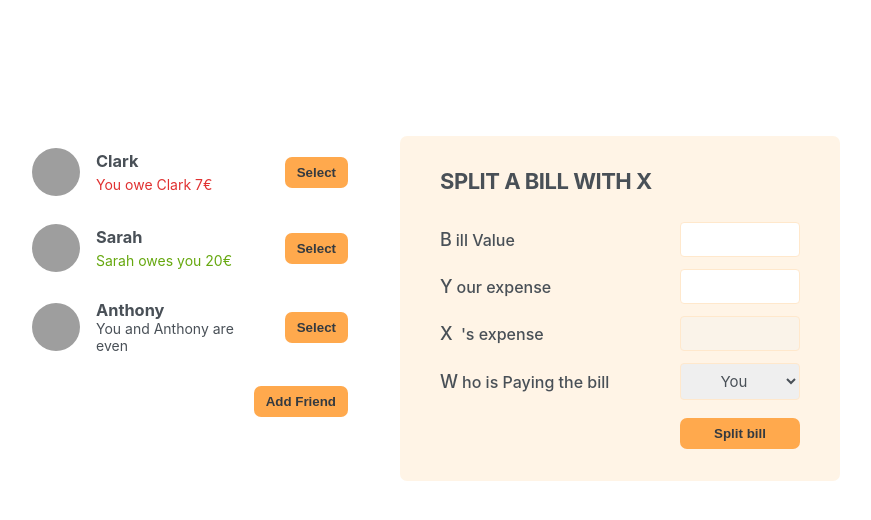
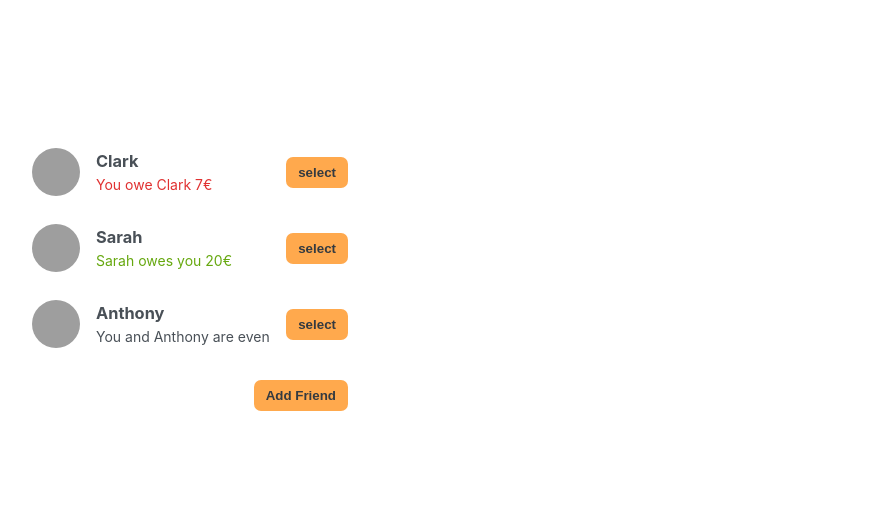
Before and after one commit to AbiScripter/Eat-N-Split, a React (Vite) app: page / in a window 1280 px wide. Shown: the top 520 px of the page, without its empty margins (210-1081 px from the left). Built offline with nearby package versions, Linux system fonts and the light colour scheme; grey boxes are pictures that could not be loaded.

Commit message:
established connection between select button of friend and split bill form of friend

```diff
--- a/src/App.js
+++ b/src/App.js
@@ -33,6 +33,7 @@
 function App() {
   const [friends, setFriends] = useState(initialFriends);
   const [showAddFriend, setShowAddFriend] = useState(false);
+  const [selectedFriend, setSelectedFriend] = useState(null);
 
   function handleShowAddFriend() {
     setShowAddFriend((show) => !show);
@@ -40,12 +41,22 @@
 
   function handleAddFriend(newFriend) {
     setFriends((friends) => [...friends, newFriend]);
+    //hide the addfriend form after sumbitted
+    setShowAddFriend(false);
+  }
+
+  function handleSelection(friend) {
+    setSelectedFriend(friend);
   }
 
   return (
     <div className="app">
       <div className="sidebar">
-        <FriendsList friends={friends} />
+        <FriendsList
+          friends={friends}
+          onHandleSelection={handleSelection}
+          selectedFriend={selectedFriend}
+        />
 
         {showAddFriend && <FormAddFriend onAddFriend={handleAddFriend} />}
 
@@ -53,25 +64,38 @@
           {showAddFriend ? "Close" : "Add Friend"}
         </Button>
       </div>
-      <FormSplitBill />
+
+      {selectedFriend && <FormSplitBill selectedFriend={selectedFriend} />}
     </div>
   );
 }
 
-function FriendsList({ friends }) {
-  console.log(friends);
+function FriendsList({ friends, onHandleSelection, selectedFriend }) {
   return (
     <ul>
       {friends.map((friend) => (
-        <Friend friend={friend} key={friend.id} />
+        <Friend
+          friend={friend}
+          key={friend.id}
+          onHandleSelection={onHandleSelection}
+          selectedFriend={selectedFriend}
+        />
       ))}
     </ul>
   );
 }
 
-function Friend({ friend }) {
+function Friend({ friend, onHandleSelection, selectedFriend }) {
+  //initally no friend is selected so selectedFriend will be null, so accessing it causes error, so we use optional chaining
+  const isSelected = selectedFriend?.id === friend.id;
+
+  function handleSelection(friend) {
+    // console.log(friend);
+    onHandleSelection(friend);
+  }
+
   return (
-    <li>
+    <li className={isSelected ? "selected" : ""}>
       <img src={friend.image} alt={friend.name} />
       <h3>{friend.name}</h3>
 
@@ -87,8 +111,35 @@
       )}
       {friend.balance === 0 && <p>You and {friend.name} are even</p>}
 
-      <Button>Select</Button>
+      <Button onClick={() => handleSelection(friend)}>
+        {isSelected ? "close" : "select"}
+      </Button>
     </li>
+  );
+}
+
+function FormSplitBill({ selectedFriend }) {
+  return (
+    <form className="form-split-bill">
+      <h2>Split a bill with {selectedFriend.name}</h2>
+
+      <label>Bill Value</label>
+      <input type="text" />
+
+      <label>Your expense</label>
+      <input type="text" />
+
+      <label>{selectedFriend.name} 's expense</label>
+      <input type="text" disabled />
+
+      <label>Who is Paying the bill</label>
+      <select>
+        <option value="user">You</option>
+        <option value="friend">{selectedFriend.name}</option>
+      </select>
+
+      <Button>Split bill</Button>
+    </form>
   );
 }
 
@@ -102,7 +153,7 @@
     //guard when submitted empty
     if (!name || !image) return;
 
-    const id = date.now();
+    const id = Date.now();
     const newFriend = {
       id,
       name,
@@ -136,35 +187,9 @@
     </form>
   );
 }
-
-function FormSplitBill() {
-  return (
-    <form className="form-split-bill">
-      <h2>Split a bill with X</h2>
-
-      <label>Bill Value</label>
-      <input type="text" />
-
-      <label>Your expense</label>
-      <input type="text" />
-
-      <label>X 's expense</label>
-      <input type="text" disabled />
-
-      <label>Who is Paying the bill</label>
-      <select>
-        <option value="user">You</option>
-        <option value="friend">X</option>
-      </select>
-
-      <Button>Split bill</Button>
-    </form>
-  );
-}
-
 const root = ReactDOM.createRoot(document.getElementById("root"));
 root.render(
-  <React.StrictMode>
+  <>
     <App />
-  </React.StrictMode>
+  </>
 );
```
